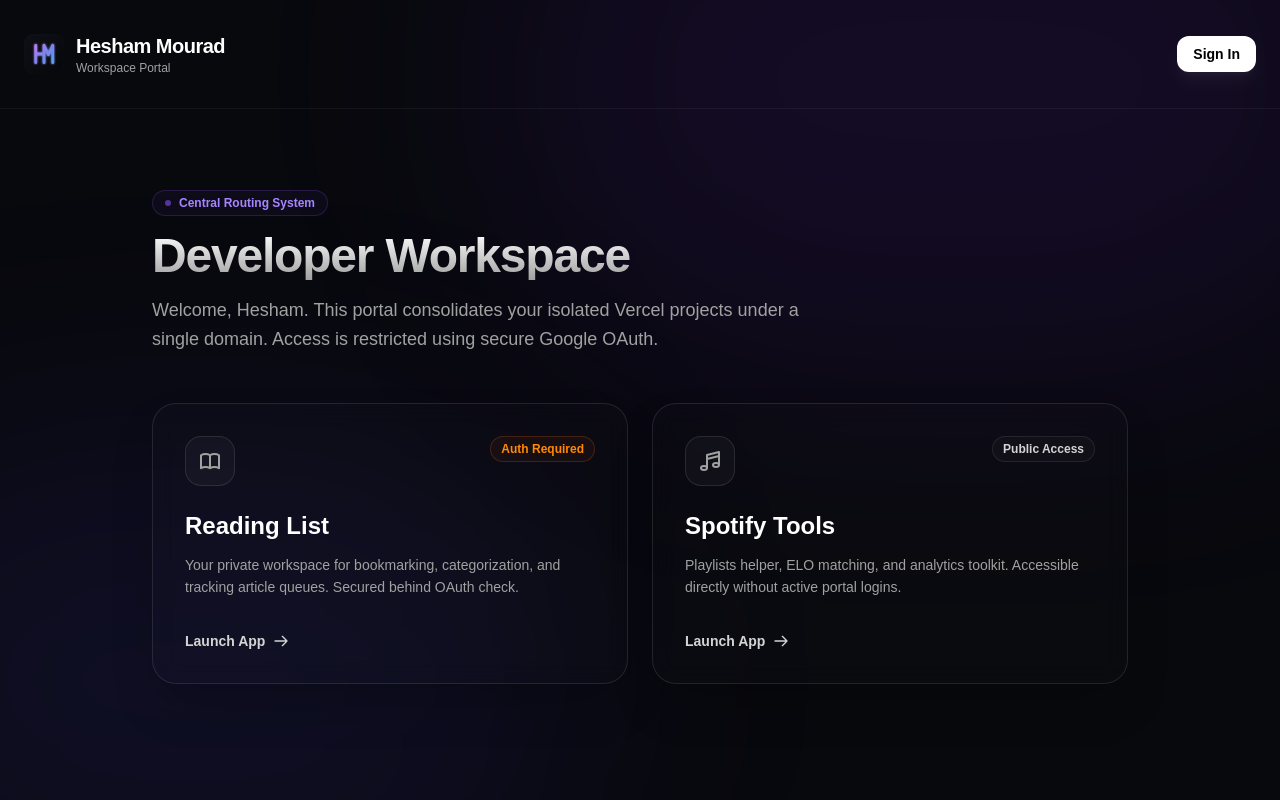
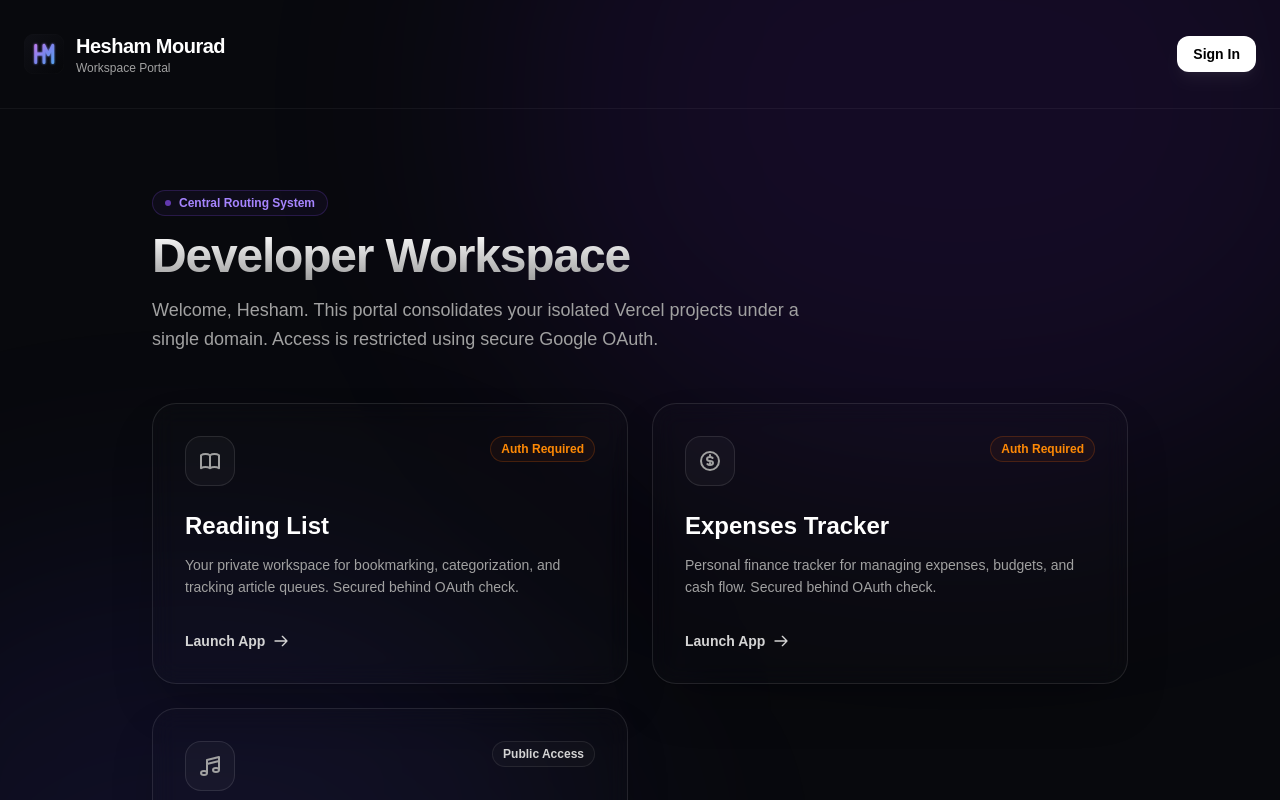
Before and after one commit to heshammourad/heshammourad-portal, a Next.js app: page / in a window 1280 px wide. Shown: the top 800 px of the page. Built offline with nearby package versions, Linux system fonts and the light colour scheme; no server answers.

Commit message:
feat: add Expenses Tracker link to dashboard and proxy routing handler

```diff
--- a/src/app/page.tsx
+++ b/src/app/page.tsx
@@ -156,7 +156,75 @@ export default async function HomePage() {
             </div>
           </Link>
 
-          {/* Card 2: Spotify Tools (Public) */}
+          {/* Card 2: Expenses Tracker (Protected) */}
+          <Link
+            href="/expenses-tracker"
+            className="group relative flex flex-col justify-between p-6 md:p-8 rounded-3xl border border-white/10 bg-white/[0.01] backdrop-blur-md shadow-2xl transition-all duration-300 hover:border-emerald-500/30 hover:bg-white/[0.02]"
+          >
+            {/* Absolute hovering glow */}
+            <div className="absolute inset-0 rounded-3xl bg-gradient-to-tr from-emerald-600/0 to-emerald-600/5 opacity-0 group-hover:opacity-100 transition-opacity duration-300 pointer-events-none" />
+
+            <div>
+              {/* Badge & Icon */}
+              <div className="flex justify-between items-start mb-6">
+                <div className="p-3 rounded-2xl bg-white/[0.03] border border-white/10 group-hover:border-emerald-500/20 transition-colors">
+                  <svg
+                    className="w-6 h-6 text-neutral-400 group-hover:text-emerald-400 transition-colors"
+                    fill="none"
+                    stroke="currentColor"
+                    viewBox="0 0 24 24"
+                    xmlns="http://www.w3.org/2000/svg"
+                  >
+                    <path
+                      strokeLinecap="round"
+                      strokeLinejoin="round"
+                      strokeWidth={2}
+                      d="M12 8c-1.657 0-3 .895-3 2s1.343 2 3 2 3 .895 3 2-1.343 2-3 2m0-8c1.11 0 2.08.402 2.599 1M12 8V6m0 8v2m0-10e-5c-1.11 0-2.08-.402-2.599-1M21 12a9 9 0 11-18 0 9 9 0 0118 0z"
+                    />
+                  </svg>
+                </div>
+
+                {isLoggedIn ? (
+                  <span className="px-2.5 py-1 rounded-full border border-emerald-500/20 bg-emerald-500/5 text-emerald-400 text-xs font-semibold">
+                    Authorized
+                  </span>
+                ) : (
+                  <span className="px-2.5 py-1 rounded-full border border-orange-500/20 bg-orange-500/5 text-orange-400 text-xs font-semibold">
+                    Auth Required
+                  </span>
+                )}
+              </div>
+
+              {/* Title & Desc */}
+              <h3 className="text-2xl font-bold group-hover:text-white transition-colors">
+                Expenses Tracker
+              </h3>
+              <p className="mt-3 text-neutral-400 text-sm leading-relaxed">
+                Personal finance tracker for managing expenses, budgets, and cash flow. Secured behind OAuth check.
+              </p>
+            </div>
+
+            {/* Action text */}
+            <div className="mt-8 flex items-center gap-2 text-sm font-semibold text-neutral-300 group-hover:text-emerald-400 transition-colors">
+              Launch App
+              <svg
+                className="w-4 h-4 transition-transform duration-200 group-hover:translate-x-1"
+                fill="none"
+                stroke="currentColor"
+                viewBox="0 0 24 24"
+                xmlns="http://www.w3.org/2000/svg"
+              >
+                <path
+                  strokeLinecap="round"
+                  strokeLinejoin="round"
+                  strokeWidth={2}
+                  d="M14 5l7 7m0 0l-7 7m7-7H3"
+                />
+              </svg>
+            </div>
+          </Link>
+
+          {/* Card 3: Spotify Tools (Public) */}
           <Link
             href="/spotify-tools"
             className="group relative flex flex-col justify-between p-6 md:p-8 rounded-3xl border border-white/10 bg-white/[0.01] backdrop-blur-md shadow-2xl transition-all duration-300 hover:border-emerald-500/30 hover:bg-white/[0.02]"
--- a/src/proxy.ts
+++ b/src/proxy.ts
@@ -6,7 +6,34 @@ export const proxy = auth((req) => {
   const isLoggedIn = !!req.auth;
 
   const isReadingList = nextUrl.pathname.startsWith("/reading-list");
+  const isExpensesTracker = nextUrl.pathname.startsWith("/expenses-tracker");
   const isSpotifyTools = nextUrl.pathname.startsWith("/spotify-tools");
+
+  if (isExpensesTracker) {
+    if (!isLoggedIn) {
+      // Redirect to portal login
+      const loginUrl = new URL("/login", req.url);
+      loginUrl.searchParams.set("callbackUrl", nextUrl.pathname + nextUrl.search);
+      return NextResponse.redirect(loginUrl);
+    }
+
+    const isDev = process.env.NODE_ENV === "development";
+    const EXPENSES_TRACKER_URL = process.env.EXPENSES_TRACKER_URL || (isDev ? "http://localhost:3003" : "https://heshammourad-expenses-tracker.vercel.app");
+    const targetUrl = new URL(nextUrl.pathname + nextUrl.search, EXPENSES_TRACKER_URL);
+
+    const requestHeaders = new Headers(req.headers);
+    requestHeaders.set("host", targetUrl.host);
+    requestHeaders.set("x-from-portal", "true");
+    if (process.env.PORTAL_SECRET) {
+      requestHeaders.set("x-portal-secret", process.env.PORTAL_SECRET);
+    }
+
+    return NextResponse.rewrite(targetUrl, {
+      request: {
+        headers: requestHeaders,
+      },
+    });
+  }
 
   if (isReadingList) {
     if (!isLoggedIn) {
```
